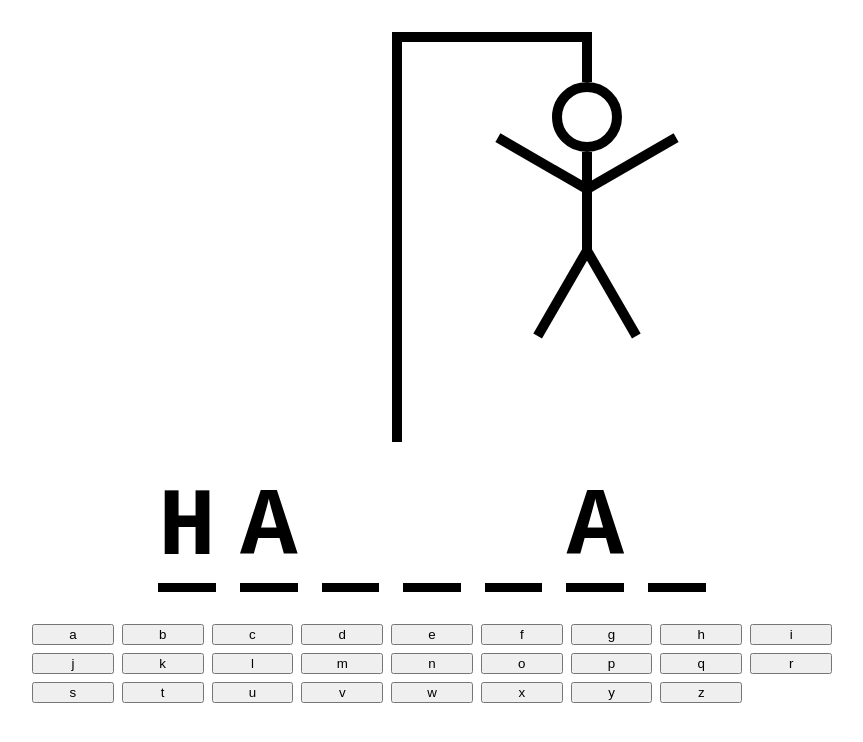
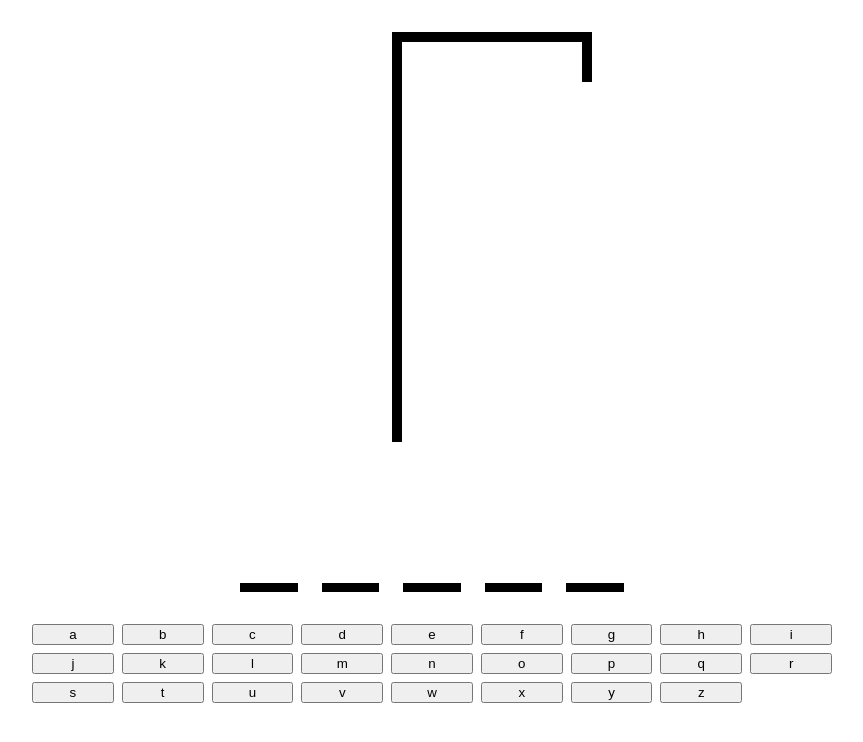
Before and after one commit to Kristina-Van/gallows-game, a React (Create React App) app: page / in a window 1280 px wide. Shown: the top 742 px of the page, without its empty margins (208-1071 px from the left). Built offline with nearby package versions, Linux system fonts and the light colour scheme.

Commit message:
updated gallows game

```diff
--- a/src/App.tsx
+++ b/src/App.tsx
@@ -1,4 +1,4 @@
-import React, {useState} from 'react';
+import React, {useCallback, useEffect, useState} from 'react';
 import words from './Vocab.json'
 import './App.css';
 import {Hangman} from "./components/Hangman";
@@ -7,10 +7,35 @@ import {Word} from "./components/Word";
 
 function App() {
     const [wordGuess, setWordGuess] = useState(() => {
-       return words[Math.floor(Math.random()*words.length)]
+        return words[Math.floor(Math.random() * words.length)]
     });
     const [guessLetters, setGuessLetters] = useState<string[]>([]);
-    const wrongLetters = guessLetters.filter(letter => !wordGuess.includes(letter))
+    const wrongLetters = guessLetters.filter(letter => !wordGuess.includes(letter));
+
+    const addGuessLetter = useCallback((letter: string) => {
+        if (guessLetters.includes(letter))
+            setGuessLetters(currentLetters => [...currentLetters, letter])
+    },[guessLetters])
+
+    // function addGuessedLetter(letter: string) {
+    //   if (guessLetters.includes(letter))
+    //         return
+    //     setGuessLetters(currentLetters => [...currentLetters, letter])
+    // }
+
+    useEffect(() => {
+        const handler = (e: KeyboardEvent) => {
+            const key = e.key
+            if (!key.match(/^[a-z]/))
+                return
+            e.preventDefault();
+            addGuessLetter(key);
+        }
+        document.addEventListener("keypress", handler)
+        return () => {
+            document.removeEventListener("keypress", handler)
+        }
+    }, [guessLetters])
     return (
         <div style={{
             maxWidth: "800px",
@@ -25,8 +50,9 @@ function App() {
                 textAlign: "center"
             }}>
             </div>
-            <Hangman/>
-            <Word/>
+            <Hangman numberOfGuesses={wrongLetters.length}/>
+            <Word guessLetters={guessLetters}
+                  wordGuess={wordGuess}/>
             <div style={{
                 alignSelf: "stretch"
             }}>
--- a/src/components/Hangman.tsx
+++ b/src/components/Hangman.tsx
@@ -79,12 +79,7 @@ type HangmanProps = {
 export function Hangman({numberOfGuesses}: HangmanProps) {
     return (
         <div style={{position: "relative"}}>
-            {head}
-            {body}
-            {rightArm}
-            {leftArm}
-            {leftLeg}
-            {rightLeg}
+            {bodyParts.slice(0, numberOfGuesses)}
             <div style={{
                 height: "50px",
                 width: "10px",
--- a/src/components/Word.tsx
+++ b/src/components/Word.tsx
@@ -1,6 +1,8 @@
-export function Word() {
-    const word = "hangman"
-    const guessLetters = ['h', 'a']
+type WordProps = {
+    guessLetters: string[]
+    wordGuess: string
+}
+export function Word({guessLetters, wordGuess}: WordProps) {
     return (
         <div style={{
             display: "flex",
@@ -10,7 +12,7 @@ export function Word() {
             textTransform: "uppercase",
             fontFamily: "monospace",
         }}>
-            {word.split("").map((letter, index) => (
+            {wordGuess.split("").map((letter, index) => (
                 <span style={{borderBottom: ".1em solid black"}} key={index}>
 
                    <span style={{
```
